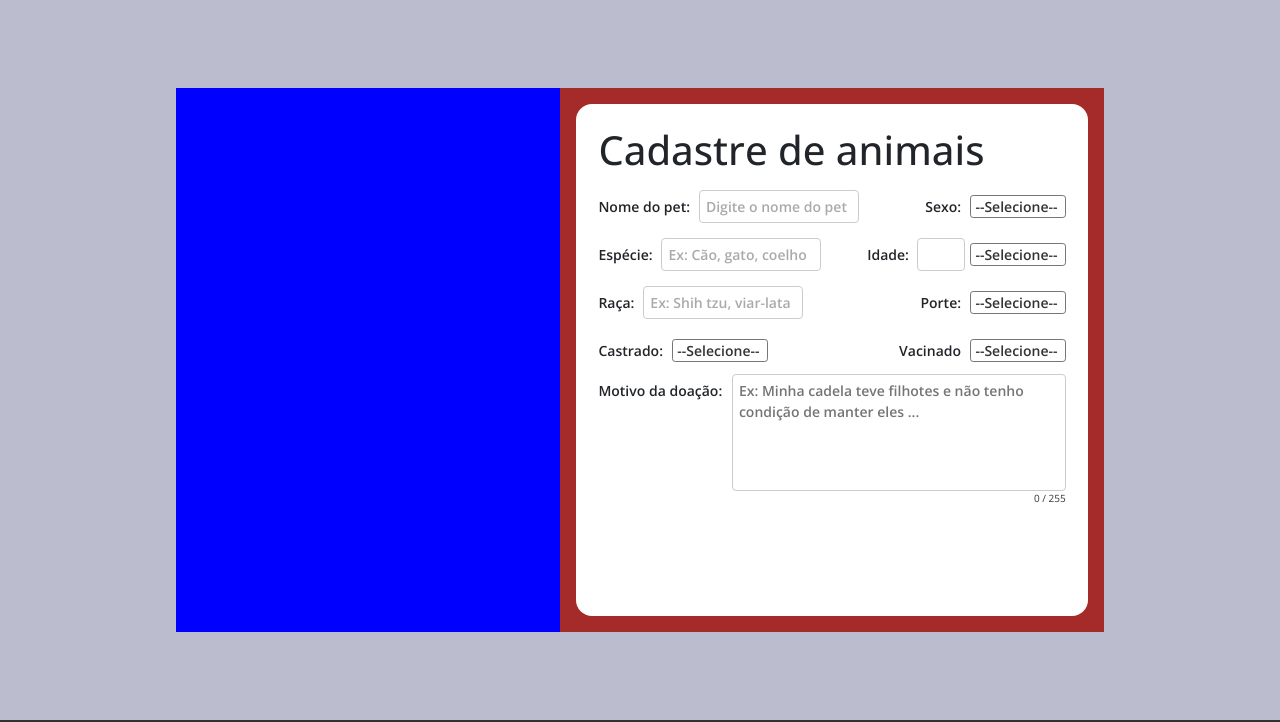
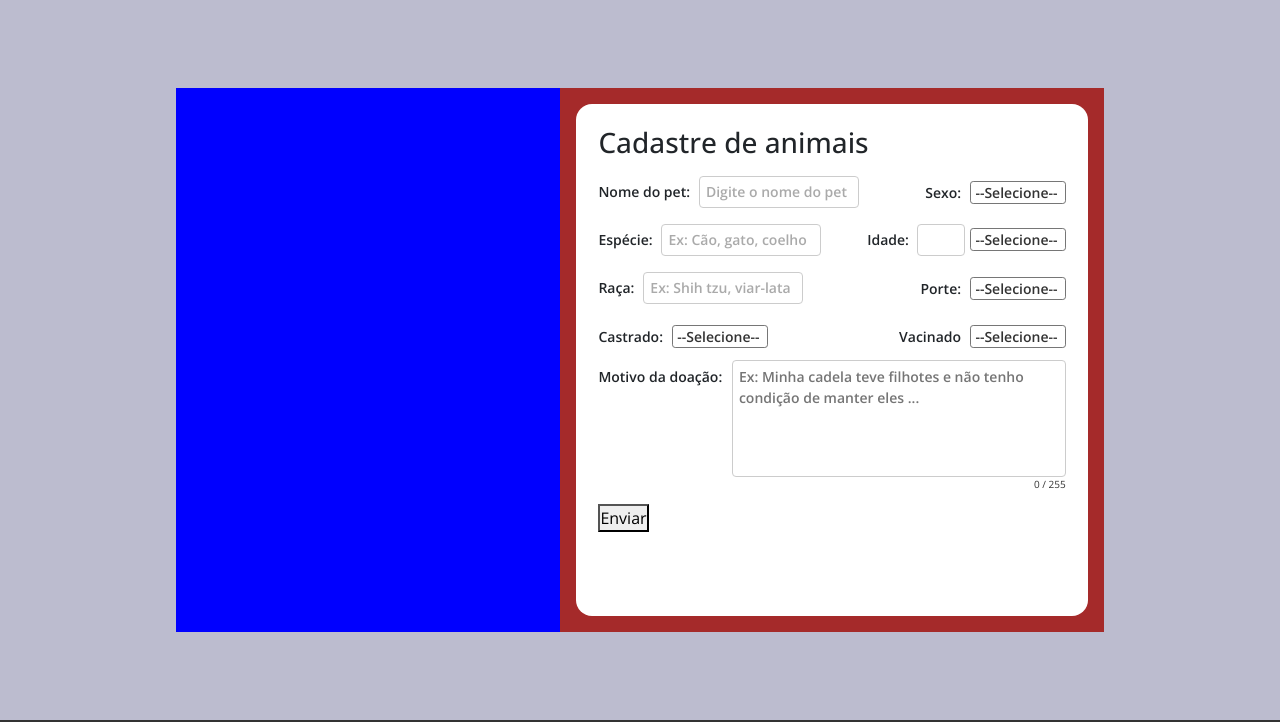
Before and after one commit to brianloop2/QuaseLar-Oficial, a PHP site: page /cad_pets.php in a window 1280 px wide. Shown: the part 78-800 px from the top of the page. Run offline with PHP 8.4, Linux system fonts and the light colour scheme.

Commit message:
estrutura do cadastro pet

```diff
--- a/cad_pets.php
+++ b/cad_pets.php
@@ -9,11 +9,11 @@ include './template/header.php';
         </nav>
         <nav class="cad_pets_itens2">
             <div class="group_inputs_pet">
-                <div><h1>Cadastre de animais</h1></div>
+                <div class="titulo_cadPets"><h3>Cadastre de animais</h3></div>
                 <div class="pet_cad_inputs1">
                     <div>
                         <label for="nome_pet">Nome do pet:</label>
-                        <input type="text" id="nome_pet" placeholder="Digite o nome do pet">
+                        <input type="text" id="nome_pet" placeholder="Digite o nome do pet" maxlength="28">
                     </div>
                     <div>
                         <label for="sexo">Sexo:</label>
@@ -80,6 +80,9 @@ include './template/header.php';
                     </div>
                     <span id="contador-caracteres">0 / 150 </span>
                 </div>
+                <div class="alinha_cad_button">
+                    <button class="button" type="submit">Enviar</button>
+                </div>
             </div>
         </nav>
     </main>
```
